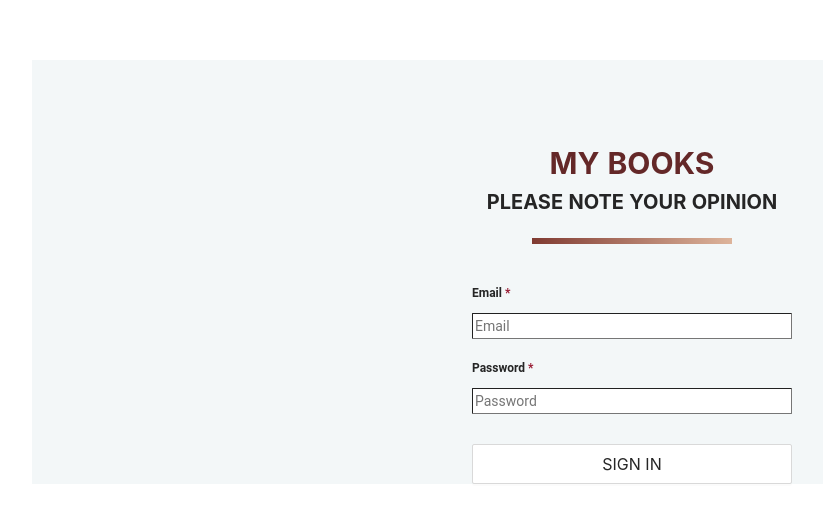
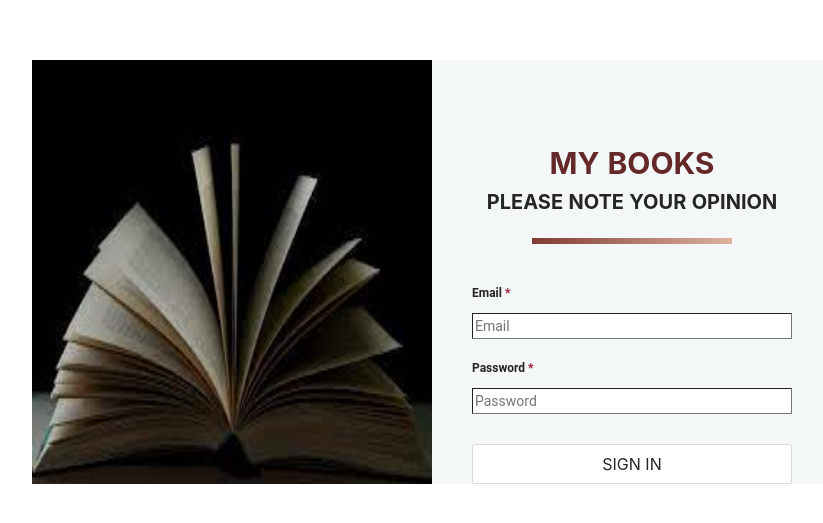
Before and after one commit to seungjin-le/My_BookShelf, a React (Create React App) app: page /signin in a window 1280 px wide. Shown: the part 153-676 px from the top of the page, without its empty margins (208-1031 px from the left). Built offline with nearby package versions, Linux system fonts and the light colour scheme.

Commit message:
로그인 로그아웃 기능 구현, 스타일 적용 완료

```diff
--- a/src/components/signIn.module.css
+++ b/src/components/signIn.module.css
@@ -37,6 +37,7 @@
 
 .signin_bg {
     width: 100%;
+    height: 100%;
 }
 
 .email_title {
--- a/src/components/signIn.tsx
+++ b/src/components/signIn.tsx
@@ -18,7 +18,13 @@ const SignIn: React.FC<SigInProps> = ({ login }) => {
     <Row align={'middle'} className={styles.signin_row}>
       <Col span={24}>
         <Row className={styles.signin_contents}>
-          <Col span={12}></Col>
+          <Col span={12}>
+            <img
+              src="/bookImage.png"
+              alt="BookImage"
+              className={styles.signin_bg}
+            />
+          </Col>
           <Col span={12}>
             <div className={styles.signin_title}>My Books</div>
             <div className={styles.signin_subtitle}>
```
Also changed, not shown: public/bookImage.png (added).
